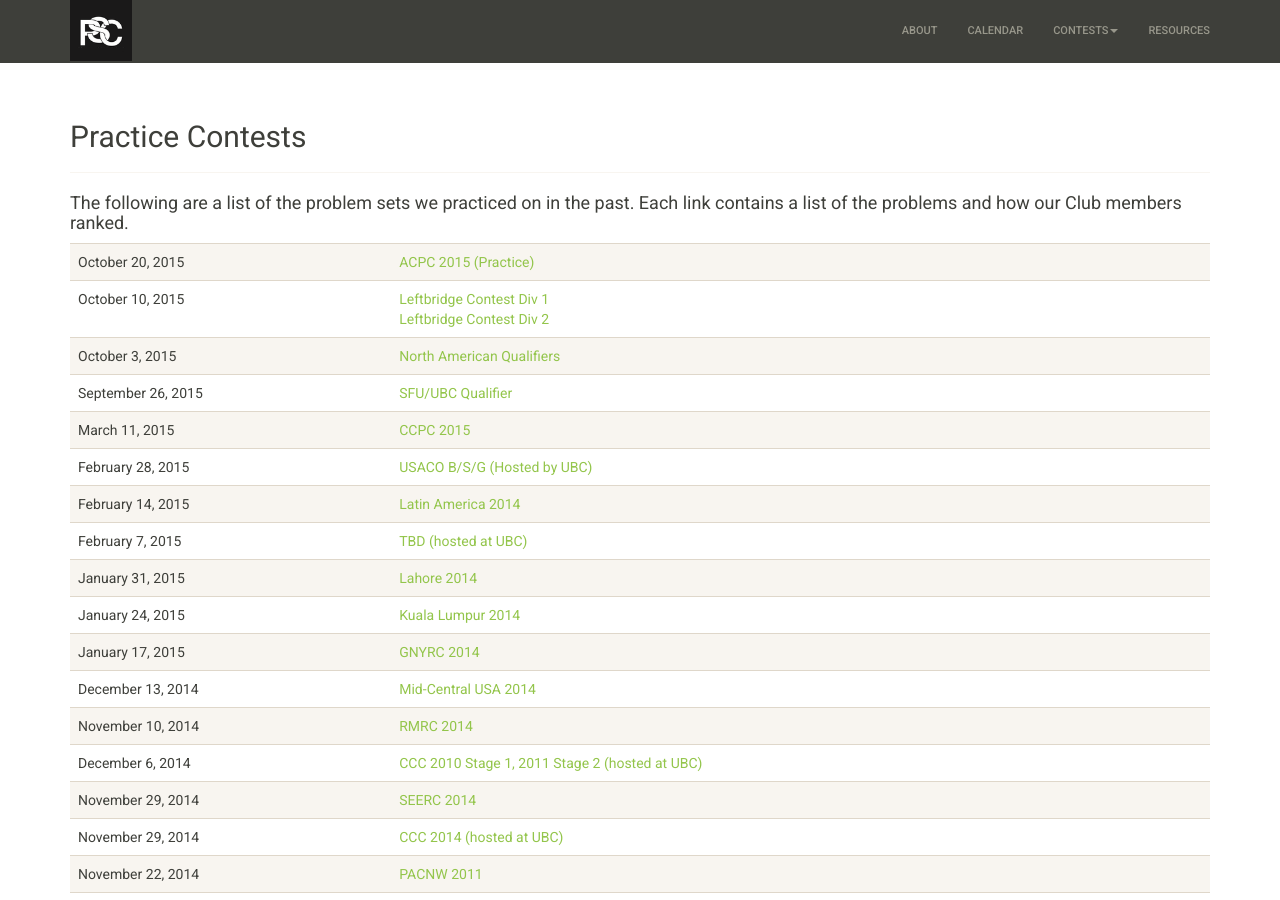
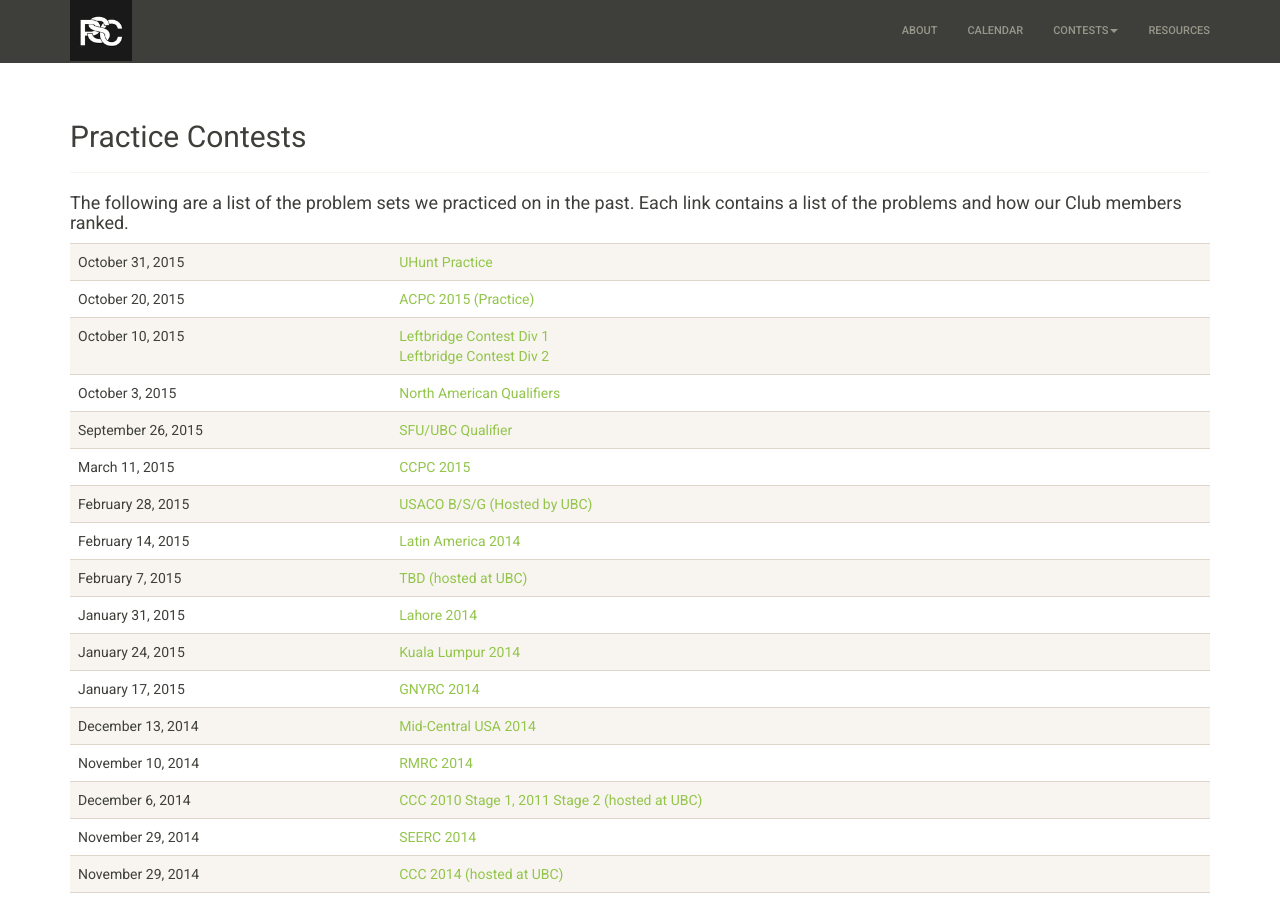
Before and after one commit to ProblemSolvingClub/psc-website, a Jekyll site: the page built from contests/practice/index.html, in a window 1280 px wide and 900 px high. Built offline with Jekyll 4.4.1, drawn with Linux system fonts in a browser that asks for light colours; nearby versions of some CDN libraries.

Commit message:
oct 31 practice link

```diff
--- a/contests/practice/index.html
+++ b/contests/practice/index.html
@@ -13,6 +13,9 @@ title: Practice Contests
 
   <table class="table table-striped">
     <tbody>
+		<tr>
+		   <td>October 31, 2015</td>
+		   <td><a href="http://psc.cpsc.ucalgary.ca/practice/2015-10-31/#/1">UHunt Practice</a></td>
 		<tr>
 		   <td>October 20, 2015</td>
 		   <td><a href="/practice/2015-10-20/">ACPC 2015 (Practice)</a></td>
```
